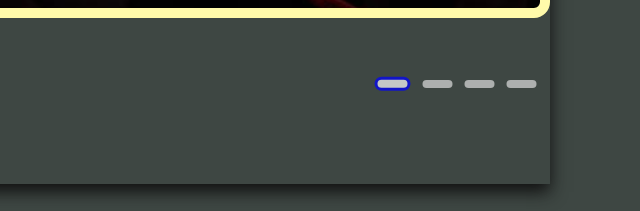
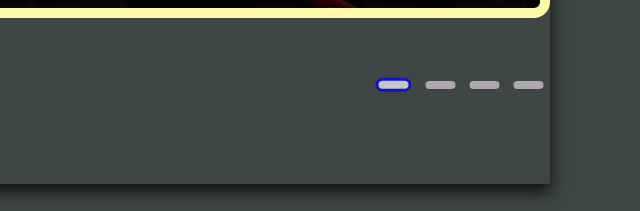
Before and after one commit to AndreiLazerko/CSS-Mem-Slider, a plain HTML site: page index.html in a window 1280 px wide. Shown: the part 606-817 px from the top of the page, 640-1280 px from the left. Drawn offline with Linux system fonts and the light colour scheme.

Commit message:
fix: changed margin (wednesday, may 18, 2022 19:43:24 PM)

```diff
--- a/style.css
+++ b/style.css
@@ -106,11 +106,12 @@ html, body{
 .bar {
   height: 8px;
   width: 30px;
-  margin: 6px;
-  background-color: #ddd;
+  margin: 7px;
+  background-color: #ddd1dd;
   opacity: .7;
   border-radius: 10px;
   transition: all .4s ease;
+  cursor: unset;
 }
 .bar:hover{
   cursor: pointer;
```
